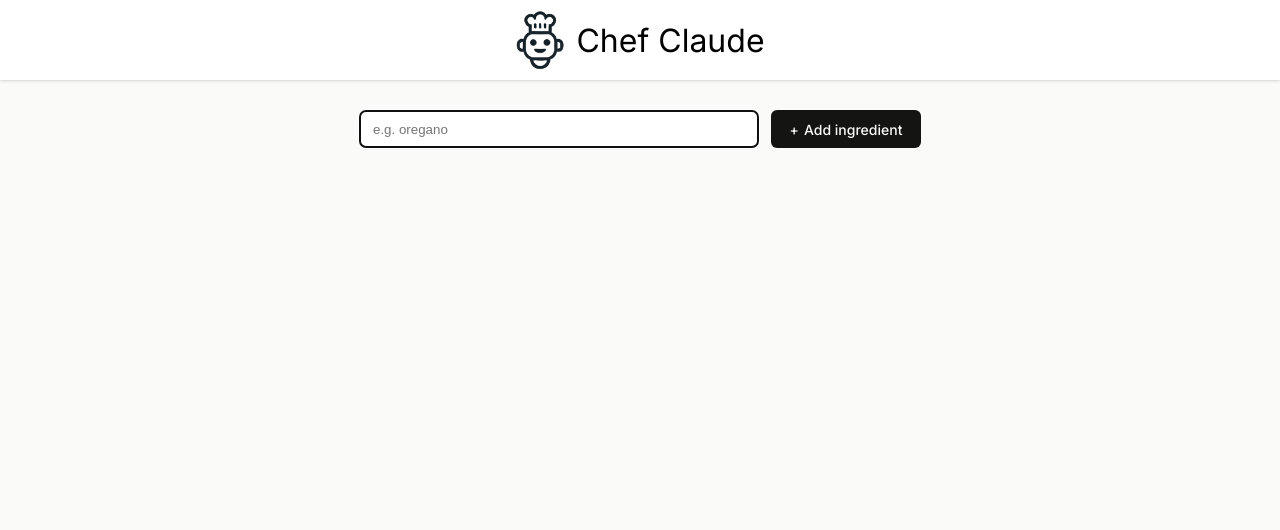
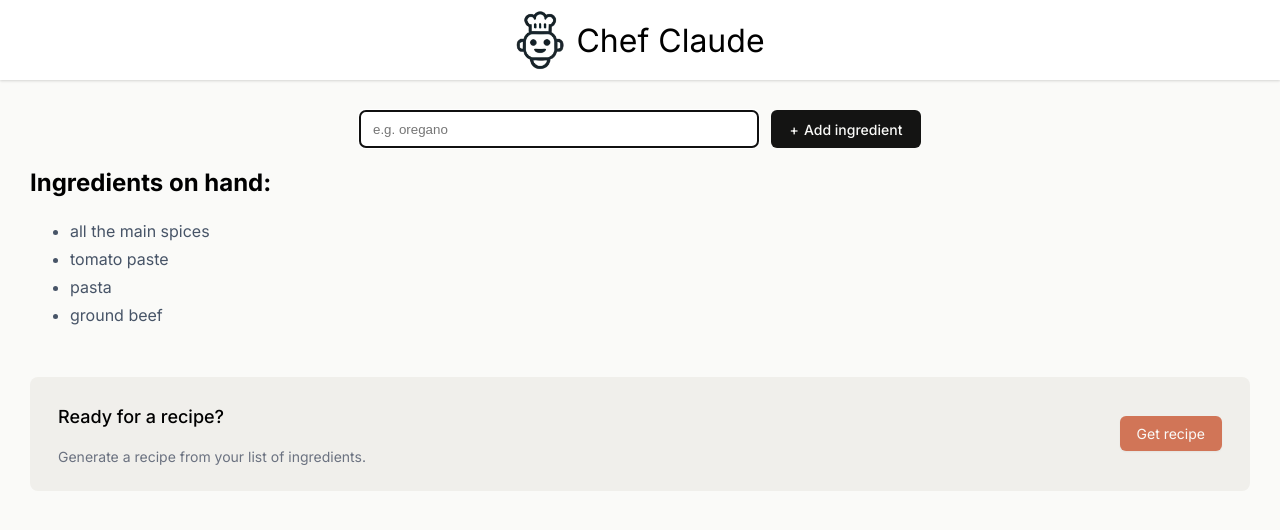
Before and after one commit to LordStoker/chef, a React (Create React App) app: page / in a window 1280 px wide. Shown: the top 530 px of the page. Built offline with nearby package versions, Linux system fonts and the light colour scheme.

Commit message:
moving boolean state up

```diff
--- a/src/components/Main.jsx
+++ b/src/components/Main.jsx
@@ -1,12 +1,13 @@
 import "./Main.css";
 import { useState } from "react";
 export default function Main() {
-    const [ingredients, setIngredients] = useState([]);
+    const [ingredients, setIngredients] = useState(["all the main spices", "tomato paste", "pasta", "ground beef", ]);
+    const [recipeShown, setRecipeShown] = useState(false);
 
     const ingredientsListItems = ingredients.map((ingredient, index) => (
         <li key={index}>{ingredient}</li>
     ))
-    const [recipeShown, setRecipeShown] = useState(false);
+
 
     function addIngredient(formData){
         const newIngredient = formData.get("ingredient");
```
